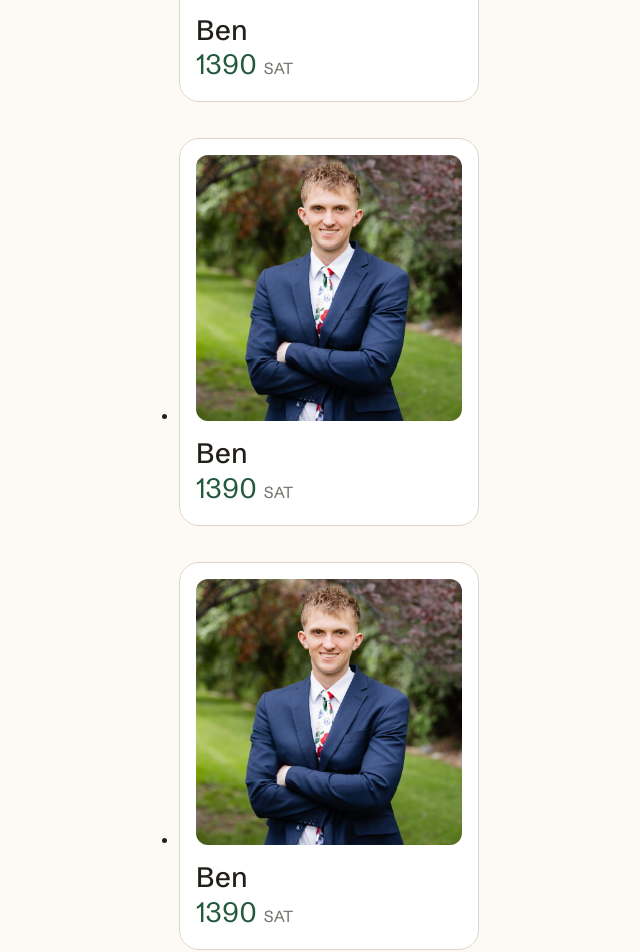
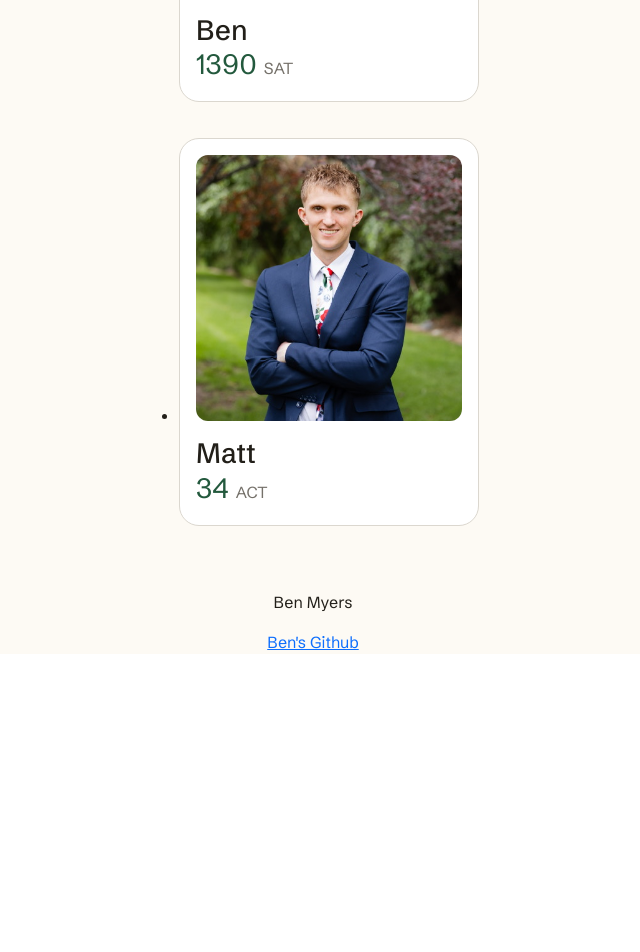
Before and after one commit to TheBen2005/startup, a React (Vite) app: page /tutors in a window 1280 px wide. Shown: the part 660-1612 px from the top of the page, without its empty margins (327-967 px from the left). After the commit the page ends 1314 px from the top, so only its background shows below. Built offline with nearby package versions, Linux system fonts and the light colour scheme.

Commit message:
State management  for tutors. Also Use effect to fetch tutors after initial render of component. Tutors page now "fetches" tutors, and renders each tutors infromation in indvidual tutor card components.

```diff
--- a/src/tutors/tutors.jsx
+++ b/src/tutors/tutors.jsx
@@ -1,5 +1,7 @@
+import React from 'react';
 import './tutors.css';
 import { NavLink, Link } from 'react-router-dom';
+import {TutorCard} from './tutorcard';
 
 function getTutors() {
     const tutors = [{id: 1, name: 'Ben', score: 1390, test: 'SAT', image: '/suitimage.jpg'},
@@ -11,6 +13,13 @@ function getTutors() {
 }
 
 export function Tutors() {
+    const [tutors, setTutors] = React.useState([]);
+
+    React.useEffect(() => {
+        const tutorsResult = getTutors();
+        setTutors(tutorsResult);
+    }, []);
+
     return (
         <>
             <header>
@@ -24,27 +33,12 @@ export function Tutors() {
                 <h1>Choose your <span className="title-italics">tutor</span></h1>
                 <p className="intro-text">Pick who you'd like to work with and we'll show you their open times.</p>
                 <ul className="tutor-list">
-                    <li className="tutor-space">
-                        <Link to="/times" className="card">
-                            <img src="/suitimage.jpg" className="card-img-top" alt="Ben" />
-                            <h2 className="card-title">Ben</h2>
-                            <p className="card-text">1390 <span className="sat-score">SAT</span></p>
-                        </Link>
-                    </li>
-                    <li className="tutor-space">
-                        <Link to="/times" className="card">
-                            <img src="/suitimage.jpg" className="card-img-top" alt="Ben" />
-                            <h2 className="card-title">Ben</h2>
-                            <p className="card-text">1390 <span className="sat-score">SAT</span></p>
-                        </Link>
-                    </li>
-                    <li className="tutor-space">
-                        <Link to="/times" className="card">
-                            <img src="/suitimage.jpg" className="card-img-top" alt="Ben" />
-                            <h2 className="card-title">Ben</h2>
-                            <p className="card-text">1390 <span className="sat-score">SAT</span></p>
-                        </Link>
-                    </li>
+                    {tutors.map((tutor) => (
+                        <li key={tutor.id} className='tutor-space'>
+                            <TutorCard name = {tutor.name} score = {tutor.score} image = {tutor.image} test = {tutor.test}/>
+                        </li>
+                    ))}
+
                 </ul>
             </main>
         </>
```
